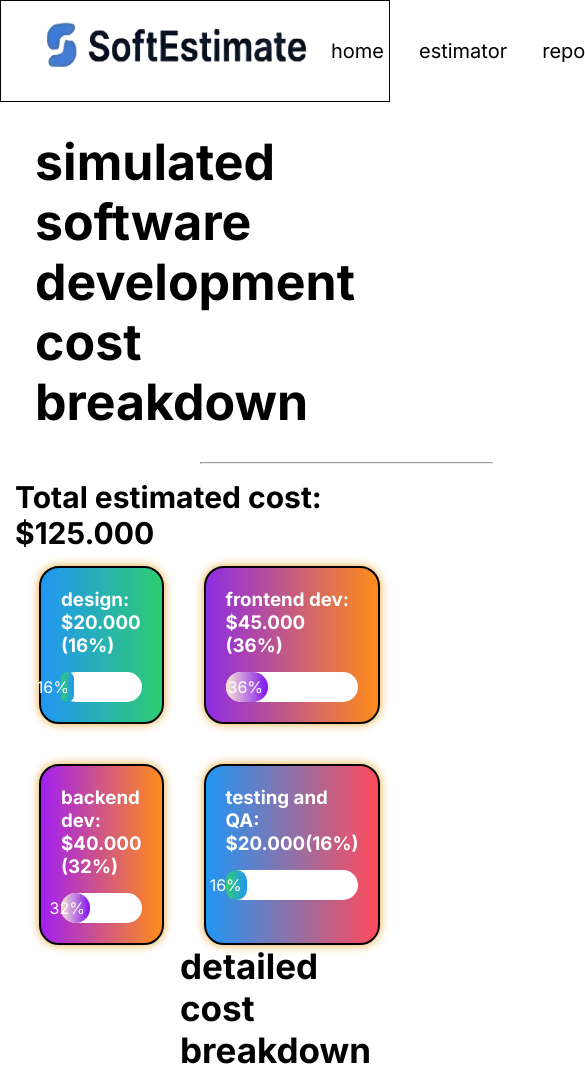
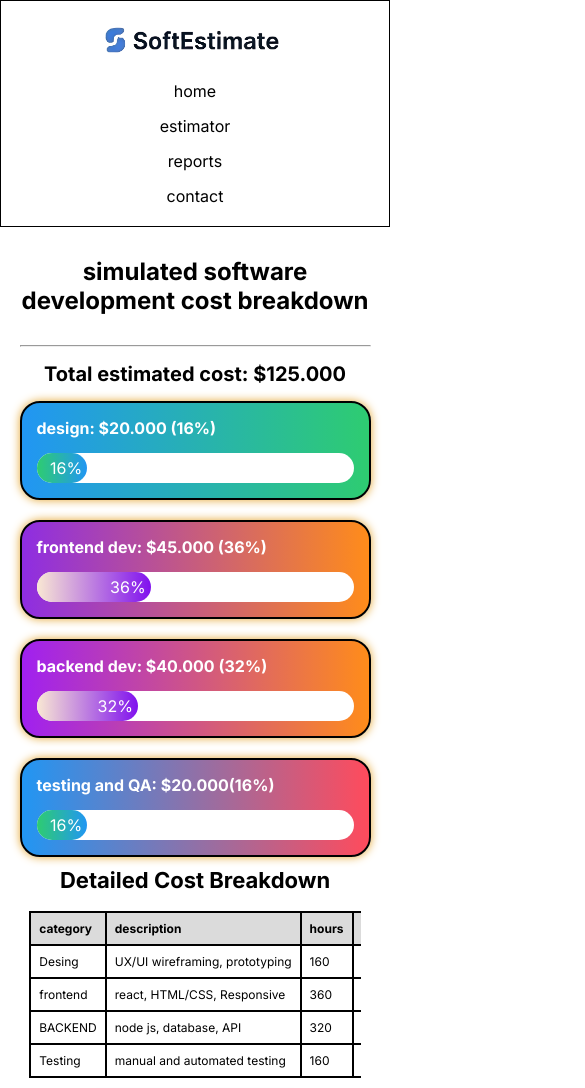
Before and after one commit to BrayanStevenRianoFuentesADSO/CostEstimator, a plain HTML site: page final.html in a window 390 px wide. Shown: the top 1088 px of the page, 585 px wide, since content can reach past the window. Drawn offline with Linux system fonts and the light colour scheme.

Commit message:
build: :construction: colocando resesividad en celular y tablet a la pagina y moviendo cosas para que se vea bien

```diff
--- a/final.html
+++ b/final.html
@@ -47,13 +47,17 @@
 
                 <div class="cost4">
                     <h3>testing and QA: $20.000(16%)</h3>
-                        <div class="barra"><div class="barra-color4">16%</div></div>
+                        <div class="barra"><div class="barra-color1">16%</div></div>
                 </div>
             </div>
         </section>
 
         <section class="tabla">
-            <h2 class="titu">detailed cost breakdown</h2>
+            <div class="container">
+                <div>
+                    <h2 class="titu">Detailed Cost Breakdown</h2>
+                </div>
+            </div>
 
             <table>
                 <tr>
--- a/styles/stiles4.css
+++ b/styles/stiles4.css
@@ -133,15 +133,41 @@ hr{
     height: auto;
     border-radius: 20px;
     justify-content: flex-end;
-    background: linear-gradient(to right, #2ecc71, #2196f3);
+      background: linear-gradient(to right, #2ecc71, #2196f3);
     padding: 5px;
 }
 
 
+.cost1:hover, .cost2:hover, .cost3:hover, .cost4:hover {
+    box-shadow: 0 0 20px rgb(70, 70, 223);
+    transition: all 0.2s;
+    transform: scale(1.1);
+}
+
+.titu{
+    display: flex;
+   height: auto;
+    border-radius: 20px;
+    justify-content: flex-start;
+    padding-top: 20px;
+    font-size: 2vw;
+}
+
+.container{
+    width: 100%;
+    display: flex;
+    justify-content: center;
+    margin-bottom: -12px;
+}
+.container > div {
+    width: 80%;
+    padding: 0%;
+}
+
 .barra-color2 {
     display: flex;
     background-color: green;
-    width: 32%;
+    width: 36%;
     height: auto;
     border-radius: 20px;
     justify-content: flex-end;
@@ -152,38 +178,12 @@ hr{
 .barra-color3 {
     display: flex;
     background-color: green;
-    width: 36%;
+    width: 32%;
     height: auto;
     border-radius: 20px;
     justify-content: flex-end;
     background:linear-gradient(to right,#f9e8d3 ,#8011ee);
     padding: 5px;
-}
-
-.barra-color4 {
-    display: flex;
-    background-color: green;
-    width: 16%;
-    height: auto;
-    border-radius: 20px;
-    justify-content: flex-end;
-    color: white;
-    background: linear-gradient(to right, #2ecc71, #2196f3);
-    padding: 5px;
-}
-
-.cost1:hover, .cost2:hover, .cost3:hover, .cost4:hover {
-    box-shadow: 0 0 20px rgb(70, 70, 223);
-    transition: all 0.2s;
-    transform: scale(1.1);
-}
-
-.titu{
-    display: flex;
-    justify-content: space-between;
-    padding:0 50px;
-    font-size: 35px ;
-    margin: 0 130px;
 }
 table{
     width: 80%;
@@ -225,6 +225,10 @@ th{
     box-shadow: 0 0 10px blue;
 }
 
+.reportes button:active{
+    transform: scale(0.8);
+}
+
 
 .reportes a{
     display: flex;
@@ -244,7 +248,7 @@ footer:hover{
     text-shadow: 0 0 20px black;
 }
 
-@media (min-width:768px){
+@media (min-width:768px) and (max-width: 770px){
 
     *{
     margin: 0;
@@ -300,9 +304,13 @@ footer:hover{
 .titu{
     display: flex;
     justify-content: space-between;
-    padding:20px 50px;
+    padding:20px 20px;
     font-size: 35px ;
-    margin: 20px 130px;
+    margin: 20px 70px;
+    width: 90%;
+}
+.container{
+    width: 90%;
 }
 
 table{
@@ -321,3 +329,126 @@ table{
     padding: 20px;
 }
 }
+
+
+
+@media (max-width: 426px){
+
+    .header{
+        flex-direction: column;
+        height: auto;
+        padding: 20px;
+        gap: 15px;
+    }
+
+    .logo img{
+        width: 200px;
+        height: auto;
+    }
+
+    .menu ul{
+        flex-direction: column;
+        align-items: center;
+        gap: 15px;
+    }
+
+    .menu a{
+        font-size: 16px;
+    }
+
+    .text{
+        font-size: 24px;
+        text-align: center;
+        margin: 20px 10px;
+    }
+
+    hr{
+        width: 90%;
+        margin: 0 auto;
+    }
+
+    .total{
+        font-size: 20px;
+        text-align: center;
+        padding: 15px;
+    }
+
+    .todo{
+        grid-template-columns: 1fr;
+        width: 90%;
+        gap: 20px;
+    }
+
+    .cost1,
+    .cost2,
+    .cost3,
+    .cost4{
+        padding: 15px;
+    }
+
+    .cost1 h3,
+    .cost2 h3,
+    .cost3 h3,
+    .cost4 h3{
+        font-size: 16px;
+    }
+
+    .cost1:hover, .cost2:hover, .cost3:hover, .cost4:hover {
+    box-shadow: 0 0 20px rgb(70, 70, 223);
+    transition: all 0.2s;
+    transform: scale(1.05);
+}
+    .barra-color1{
+    display: flex;
+    width: 16%;
+    height: auto;
+    padding: 5px;
+    }
+
+    .titu{
+        font-size: 22px;
+        text-align: center;
+        justify-content: center;
+        padding: 10px;
+    }
+
+    .container > div{
+        width: 100%;
+    }
+
+    table{
+        width: 85%;
+        font-size: 12px;
+        display: block;
+        overflow-x: auto;
+    }
+
+    th, td{
+        padding: 8px;
+        white-space: nowrap;
+    }
+
+    .reportes a{
+        justify-content: center;
+        margin: 0;
+    }
+
+    .reportes button{
+        font-size: 14px;
+        padding: 10px;
+    }
+
+    footer{
+        text-align: center;
+        padding: 10px;
+        font-size: 12px;
+    }
+}
+
+@media (max-width: 1024px){
+    .text{
+    display: flex;
+    justify-content: center;
+    text-align: center;
+    }
+}
```
